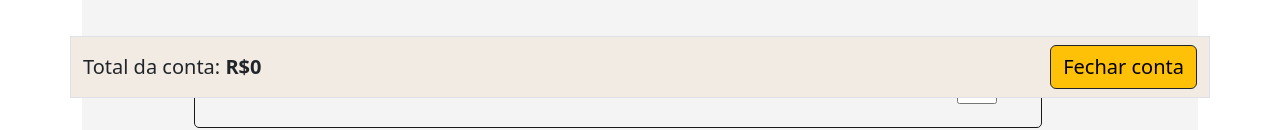
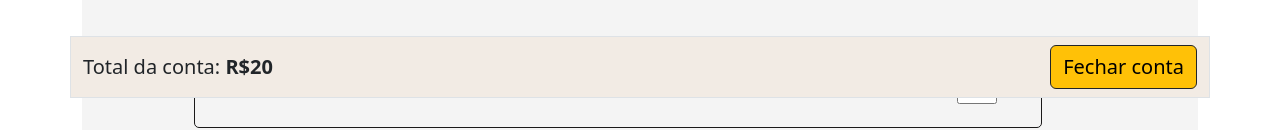
Before and after one commit to projeto-a3-usjt/dev-a3, a React (Create React App) app in the folder frontend/cliente/: page /comanda in a window 1280 px wide. Shown: the part 702-832 px from the top of the page. Built offline with nearby package versions, Linux system fonts and the light colour scheme.

Commit message:
Correções taxa extra e fixa

```diff
--- a/frontend/cliente/src/Comanda/components/Footer/FooterComanda.tsx
+++ b/frontend/cliente/src/Comanda/components/Footer/FooterComanda.tsx
@@ -12,7 +12,7 @@ export function FooterComanda(): ReactElement {
         style={{ backgroundColor: "#F2EBE4" }}
       >
         <span className="fs-5">
-          Total da conta: <strong>R${total}</strong>
+          Total da conta: <strong>R${total + 20.00}</strong>
         </span>
         <button className="btn btn-warning border border-dark fs-5">
           Fechar conta
--- a/frontend/cliente/src/Comanda/components/Main/Main.tsx
+++ b/frontend/cliente/src/Comanda/components/Main/Main.tsx
@@ -23,6 +23,7 @@ export function Main(): ReactElement {
     };
 
     const calcular = () => {
+      let soma = 0;
 
       if (checkboxes.checkbox1) {
         soma += 5.25;
```
